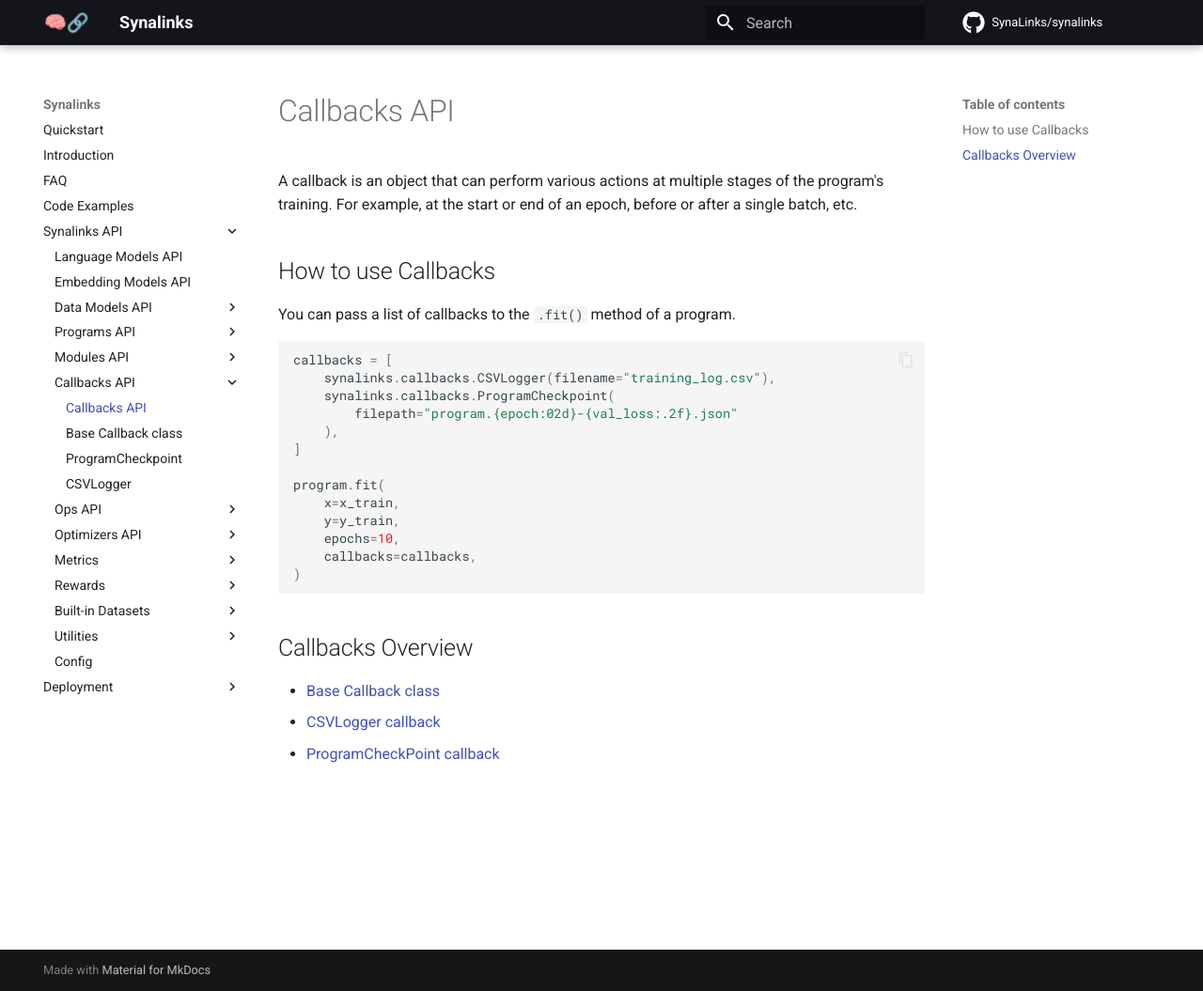
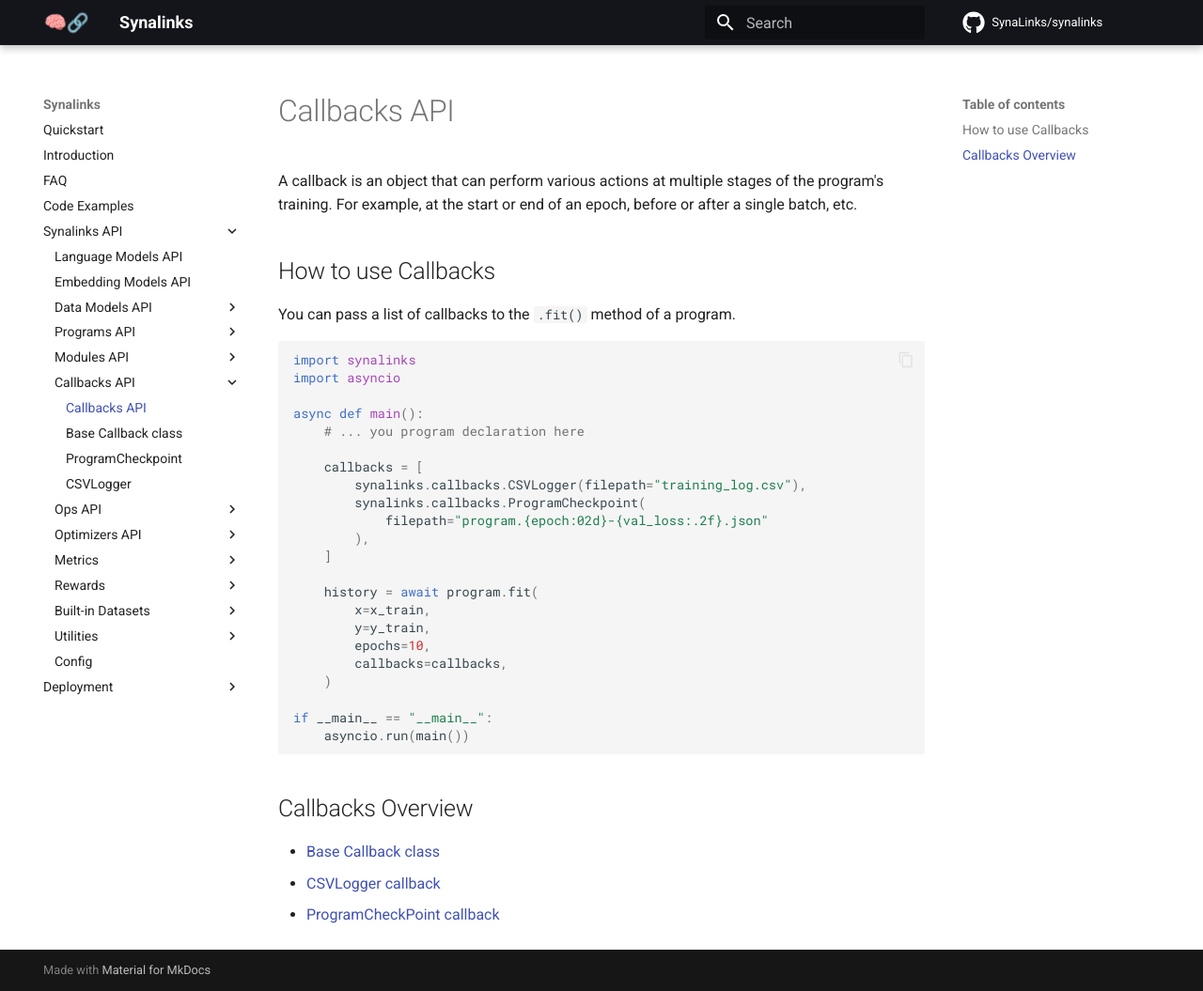
Before and after one commit to hanno-meister/synalinks, an MkDocs documentation site: the page built from docs/Synalinks API/Callbacks API/index.md, in a window 1280 px wide and 1055 px high. Shown: the whole window at 94% size. Built offline with MkDocs 1.6.1 and Material for MkDocs 9.7.7, drawn with Linux system fonts in a browser that asks for light colours; comment, search, counter and statistics services are not loaded.

Commit message:
Update callback docs

````diff
--- a/docs/Synalinks API/Callbacks API/index.md
+++ b/docs/Synalinks API/Callbacks API/index.md
@@ -1,25 +1,35 @@
 # Callbacks API
 
-A callback is an object that can perform various actions at multiple stages of the program's training. For example, at the start or end of an epoch, before or after a single batch, etc.
+A callback is an object that can perform various actions at multiple stages of the program's training.
+For example, at the start or end of an epoch, before or after a single batch, etc.
 
 ## How to use Callbacks
 
 You can pass a list of callbacks to the `.fit()` method of a program.
 
 ```python
-callbacks = [
-    synalinks.callbacks.CSVLogger(filename="training_log.csv"),
-    synalinks.callbacks.ProgramCheckpoint(
-        filepath="program.{epoch:02d}-{val_loss:.2f}.json"
-    ),
-]
+import synalinks
+import asyncio
 
-program.fit(
-    x=x_train,
-    y=y_train,
-    epochs=10,
-    callbacks=callbacks,
-)
+async def main():
+    # ... you program declaration here
+
+    callbacks = [
+        synalinks.callbacks.CSVLogger(filepath="training_log.csv"),
+        synalinks.callbacks.ProgramCheckpoint(
+            filepath="program.{epoch:02d}-{val_loss:.2f}.json"
+        ),
+    ]
+
+    history = await program.fit(
+        x=x_train,
+        y=y_train,
+        epochs=10,
+        callbacks=callbacks,
+    )
+
+if __main__ == "__main__":
+    asyncio.run(main())
 ```
 
 ## Callbacks Overview
````
